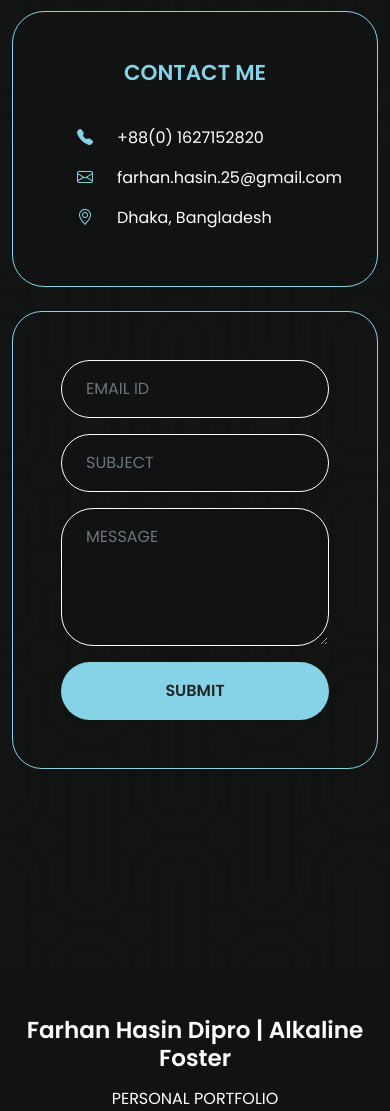
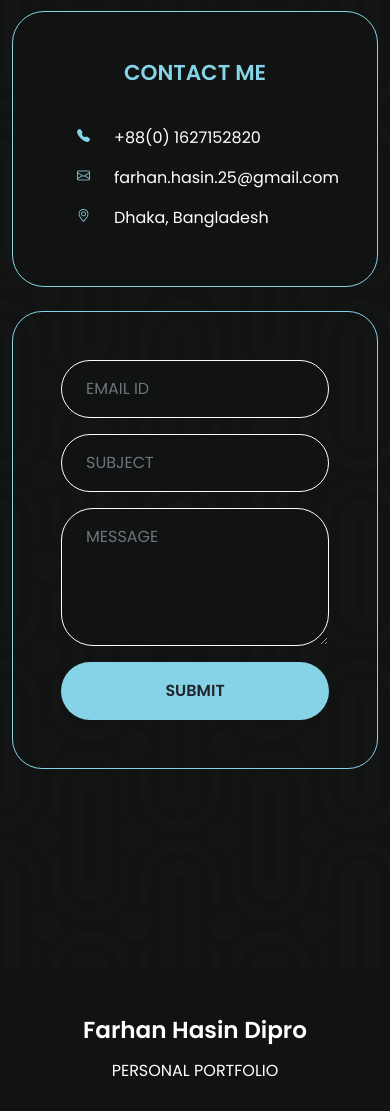
Before and after one commit to farhanhasindipro25/self-portfolio-v1, a plain HTML site: page code.html in a window 390 px wide. Shown: the part 4000-5111 px from the top of the page. Drawn offline with nearby package versions, Linux system fonts and the light colour scheme.

Commit message:
final done

```diff
--- a/code.html
+++ b/code.html
@@ -26,7 +26,7 @@
     <header>
         <nav class="navbar fixed-top navbar-expand-lg py-4 portfolio-menu-color mb-5">
             <div class="container">
-                <a class="navbar-brand text-white fw-semibold d-lg-block d-md-none d-sm-none d-none" href="index.html#meet-me"><span id="logo">ALKALINE.</span>FOSTER</a>
+                <a class="navbar-brand text-white fw-semibold d-lg-block d-md-none d-sm-none d-none" href="index.html#meet-me"><span id="logo">FARHAN</span></a>
                 <button class="navbar-toggler btn-close-white" type="button" data-bs-toggle="collapse" data-bs-target="#navbarSupportedContent" aria-controls="navbarSupportedContent" aria-expanded="false" aria-label="Toggle navigation">
                     <span class="navbar-toggler-icon"></span>
                 </button>
@@ -419,15 +419,15 @@
                             <h4 class="card-title fw-bolder text-center mt-5 mb-4" id="highlighted-color">CONTACT ME</h4>
                             <div class="card-body mb-4 ms-5 ps-lg-5 ps-md-4">
                                 <div class="d-flex justify-content-start">
-                                    <i class="bi bi-telephone-fill contact-no"></i>
+                                    <i class="bi bi-telephone-fill contact-no skill"></i>
                                     <p class="ms-4 text-white">+88(0) 1627152820</p>
                                 </div>
                                 <div class="d-flex justify-content-start">
-                                    <i class="bi bi-envelope contact-email"></i>
+                                    <i class="bi bi-envelope contact-email skill"></i>
                                     <p class="ms-4 text-white">farhan.hasin.25@gmail.com</p>
                                 </div>
                                 <div class="d-flex justify-content-start">
-                                    <i class="bi bi-geo-alt contact-address"></i>
+                                    <i class="bi bi-geo-alt contact-address skill"></i>
                                     <p class="ms-4 text-white">Dhaka, Bangladesh</p>
                                 </div>
                             </div>
@@ -458,7 +458,7 @@
     <!-- FOOTER -->
     <footer>
         <div class="text-white text-center af-footer pt-5 pb-5">
-            <h3 class="fw-bolder">Farhan Hasin Dipro | Alkaline Foster</h3>
+            <h3 class="fw-bolder">Farhan Hasin Dipro</h3>
             <h6 class="mt-3 mb-5 foot">PERSONAL PORTFOLIO</h6>
             <div class="d-flex justify-content-center flex-lg-row flex-md-column flex-sm-column flex-column mb-5">
                 <a class="nav-link active px-lg-5 px-md-3 px-2 fw-bold  text-white" aria-current="page" href="index.html#meet-me">MEET ME</a>
```
Also changed, not shown: css/portfolio.css (+5 -4 lines), design.html (+5 -5 lines), index.html (+5 -5 lines).
